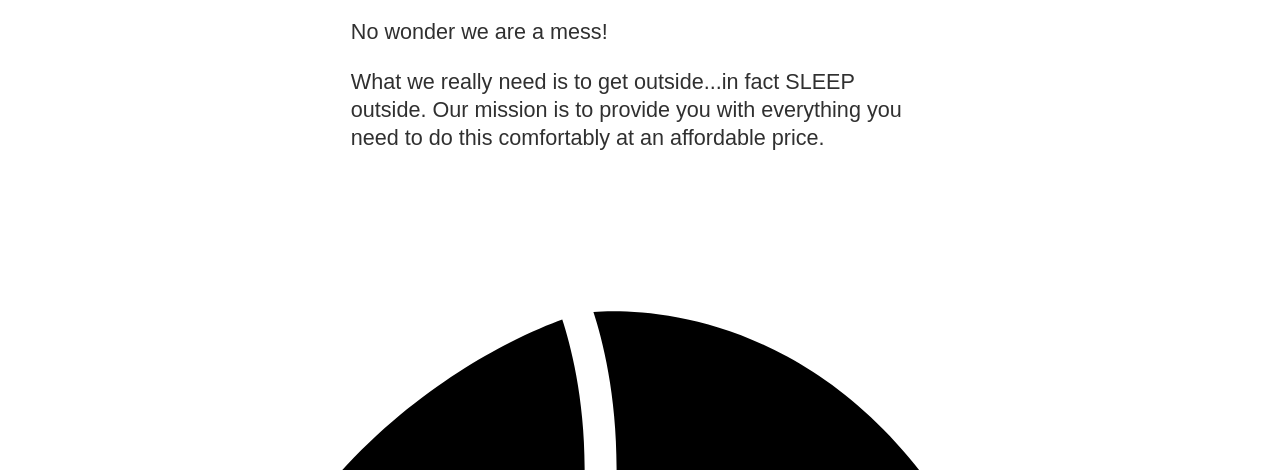
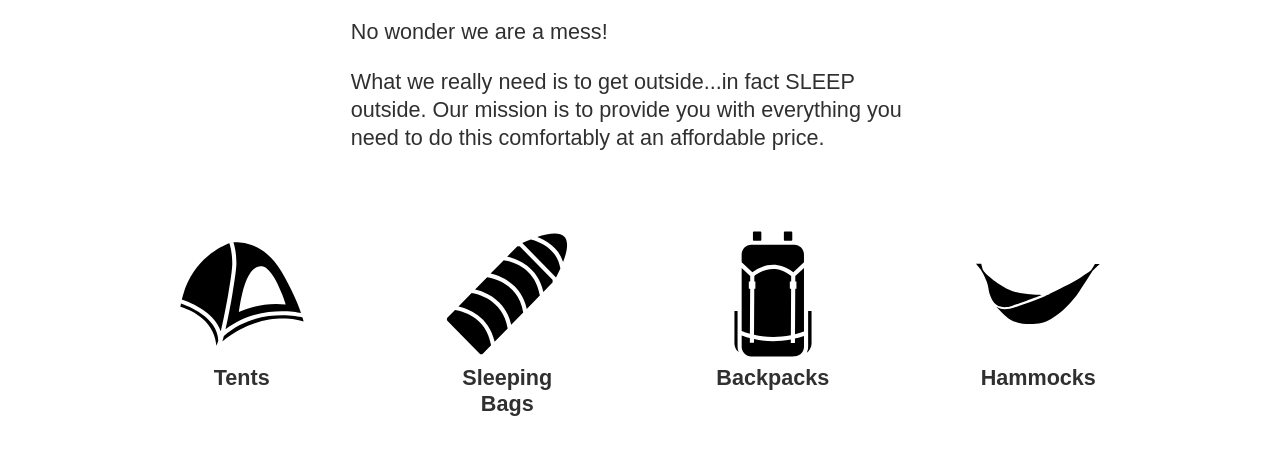
Before and after one commit to Alitares27/sleepoutside-v3_team9, a website built with Vite: page src/index.html in a window 1280 px wide. Shown: the part 469-939 px from the top of the page. Built offline with nearby package versions, Linux system fonts and the light colour scheme.

Commit message:
additional changes

```diff
--- a/src/css/style.css
+++ b/src/css/style.css
@@ -112,6 +112,40 @@ button {
 
 /* End cart icon styles */
 
+
+
+/* product grid styling*/
+.product-grid {
+  list-style-type: none;
+  display: flex;
+  flex-wrap: wrap;
+  justify-content: space-around;
+  text-align: center;
+  color: var(--dark-grey);
+  padding-left: 0;
+}
+
+.product-grid li {
+  width: 150px;
+  padding: 0.5em;
+  margin: 1em;
+}
+.product-grid h2 {
+  margin: 0;
+
+  font-size: 1.2em;
+}
+.product-grid a {
+  text-decoration: none;
+}
+.product-grid a:link,
+.product-grid a:visited {
+  color: var(--dark-grey);
+}
+.product-grid a:hover {
+  text-decoration: underline;
+}
+
 .mission {
   padding: 0 0.5em;
   /* margin: 0.5em 0; */
```
Also changed, not shown: src/index.html (+17 -10 lines), src/product-list/index.html (+1 -3 lines), src/js/product-list.js (line endings or trailing spaces).
